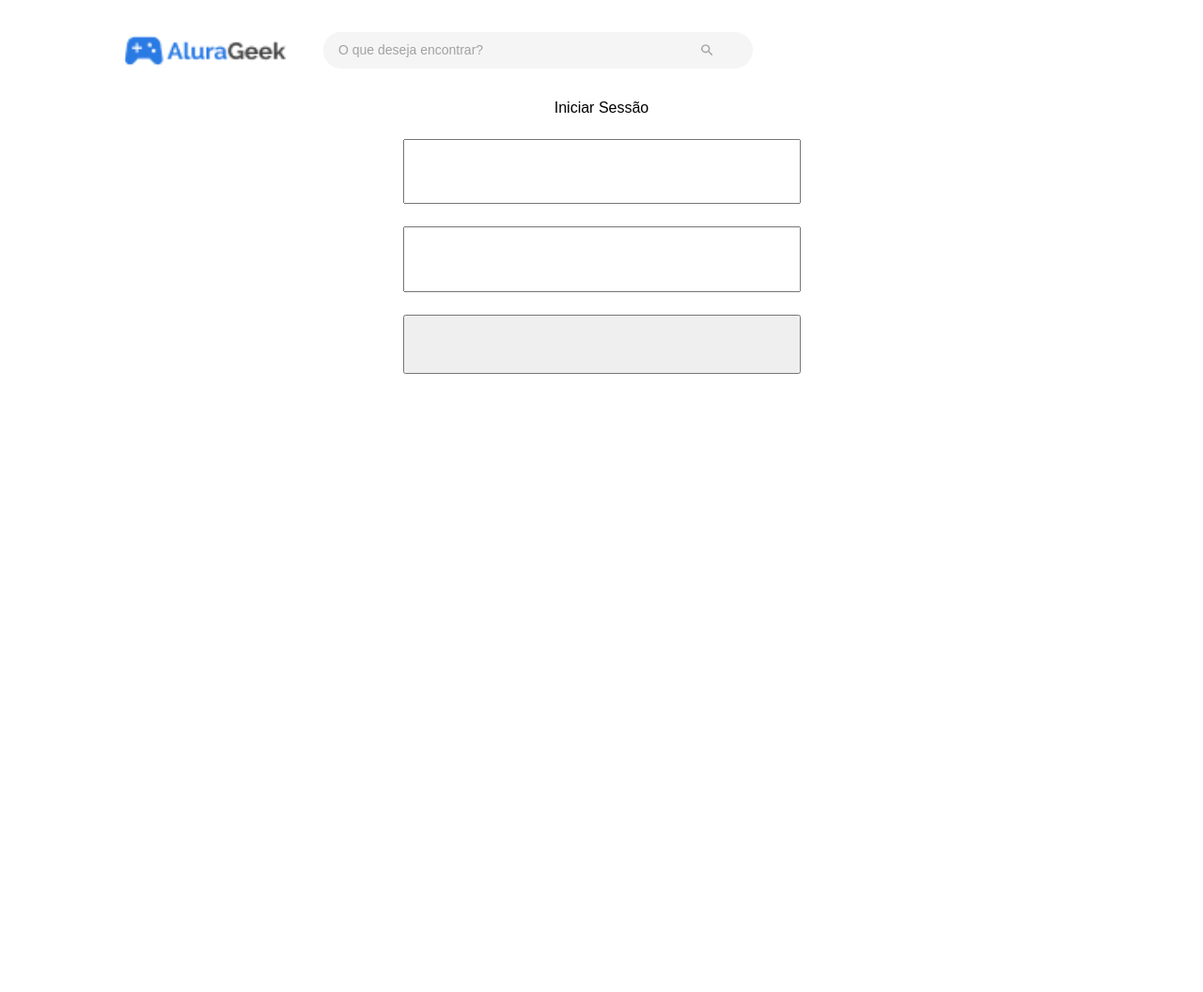
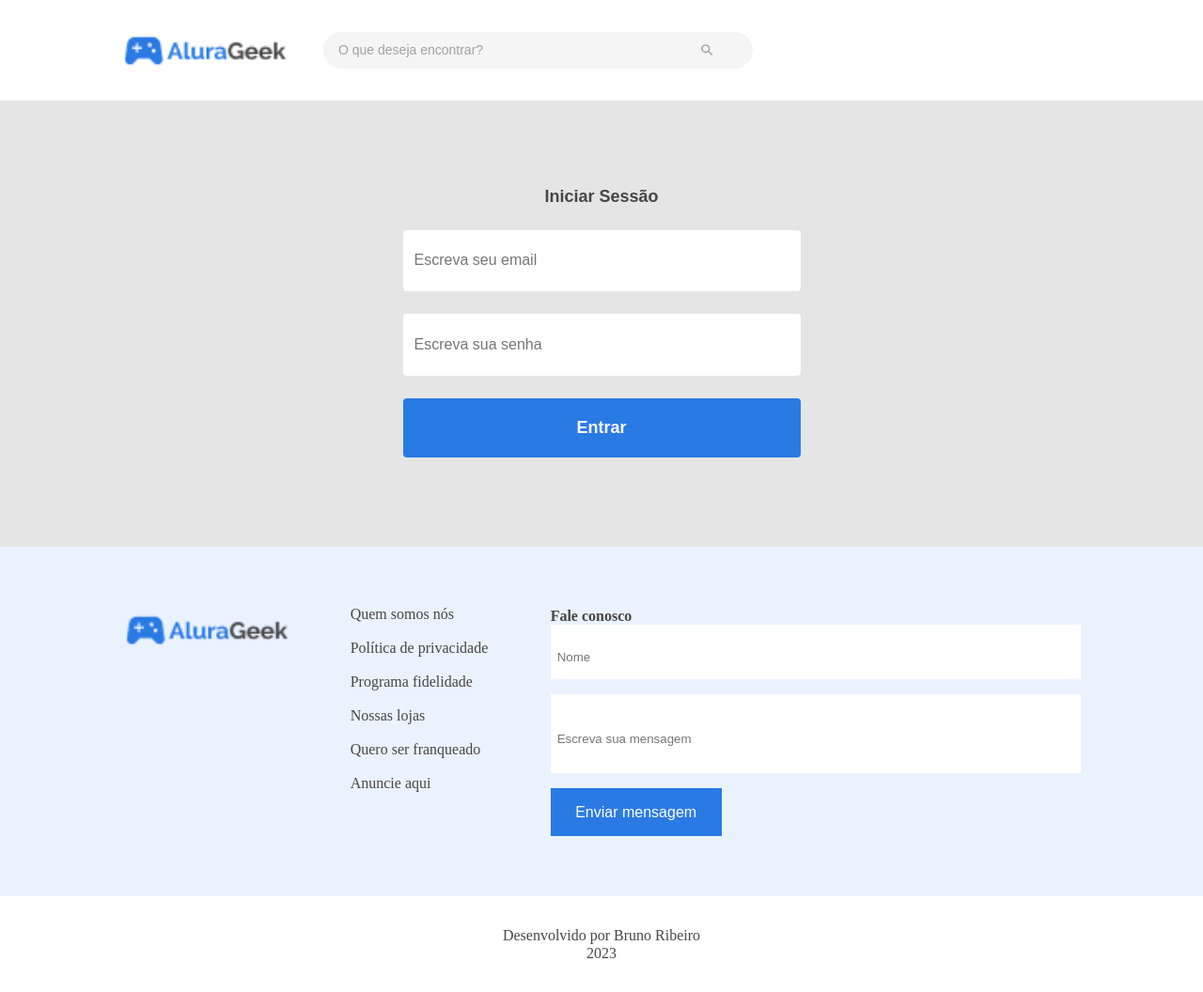
Before and after one commit to bruno-vribeiro/Challenge_e-commerce_alura, a plain HTML site: page login.html in a window 1280 px wide. Shown: the whole page at 94% size. Before the commit the page ends 800 px from the top, so only its background shows below. Drawn offline with Linux system fonts and the light colour scheme.

Commit message:
finalizandoo login

```diff
--- a/assets/css/footer.css
+++ b/assets/css/footer.css
@@ -1,5 +1,4 @@
 .rodape__contato div{
-    margin-top: 64px;
     display: flex;
     justify-content: space-evenly;
     padding: 64px;
--- a/assets/css/login.css
+++ b/assets/css/login.css
@@ -1,10 +1,14 @@
 .cabecalho__principal__botao{
     visibility: hidden;
+}
+main{
+    background: #E5E5E5;
 }
 .main__div{
     width: 423px;
     height: 291px;
     margin: 0 auto;
+    padding: 92px 0;
 }
 .main__div form{
     display: flex;
@@ -14,10 +18,38 @@
 .main__div form label{
     margin-bottom: 24.65px;
     text-align: center;
+    font-weight: 700;
+    font-size: 18px;
+    line-height: 21px;
+
+    /* Preto/100% */
+
+    color: #464646;
 
 
 }
 .main__input{
     height: 63.13px;
     margin-bottom: 24.65px;
+    background: #FFFFFF;
+    border-radius: 4px;
+    border: none;
+    color: #A2A2A2;
+    font-weight: 400;
+    font-size: 16px;
+    line-height: 20px;
 }
+.main__input::placeholder{
+    padding: 10px;
+}
+.main__input.submit{
+    background: #2A7AE4;
+    padding: 12px 16px;
+    font-weight: 600;
+    font-size: 18px;
+    line-height: 21px;
+
+    /* Preto/branco */
+
+    color: #FFFFFF;
+}
--- a/assets/css/main.css
+++ b/assets/css/main.css
@@ -1,6 +1,6 @@
 .principal{
     width: 88%;
-    margin: 0 auto;
+    margin: 64px auto;
 }
 .principal__secoes__titulo{
     display: flex;
--- a/login.html
+++ b/login.html
@@ -10,6 +10,7 @@
     <link rel="stylesheet" href="./assets/css/base.css">
     <link rel="stylesheet" href="./assets/css/header.css">
     <link rel="stylesheet" href="./assets/css/login.css">
+    <link rel="stylesheet" href="./assets/css/footer.css">
 </head>
 <body>
     <header class="cabecalho">
@@ -28,10 +29,53 @@
       <main>
         <div class="main__div">
             <form action="">
-                <label for="">Iniciar Sessão</label><input class="main__input" type="text" name="" id="">
-                <input class="main__input" type="email" name="" id="">
-                <input class="main__input" type="submit" value=""></form>
+                <label for="">
+                  Iniciar Sessão
+                </label>
+                <input class="main__input" type="email" placeholder="Escreva seu email">
+                <input class="main__input" type="password" placeholder="Escreva sua senha">
+                <input class="main__input submit" type="submit" value="Entrar"></form>
         </div>
       </main>
+      <footer class="rodape">
+        <section class="rodape__contato">
+          <div>
+            <img
+              src="./assets/img/Logo.png"
+              alt="O logo da AluraGeek"
+              class="rodape__contato__imagem"
+            />
+            <ul class="rodape__contato__lista">
+              <li class="rodape__contato__linha">
+                <a href="#">Quem somos nós</a>
+              </li>
+              <li class="rodape__contato__linha">
+                <a href="#">Política de privacidade</a>
+              </li>
+              <li class="rodape__contato__linha">
+                <a href="#">Programa fidelidade</a>
+              </li>
+              <li class="rodape__contato__linha"><a href="#">Nossas lojas</a></li>
+              <li class="rodape__contato__linha">
+                <a href="#">Quero ser franqueado</a>
+              </li>
+              <li class="rodape__contato__linha"><a href="#">Anuncie aqui</a></li>
+            </ul>
+            <form class="rodape__contato__formulario">
+              <label>Fale conosco</label>
+              <input type="text" id="nome" placeholder="Nome" />
+              <input
+                type="text"
+                id="mensagem"
+                placeholder="Escreva sua mensagem"
+              />
+              <input type="submit" value="Enviar mensagem" />
+            </form>
+          </div>
+        </section>
+        <section class="rodape__footer">
+          <p>Desenvolvido por Bruno Ribeiro<br />2023</p>
+        </section>
+      </footer>
 </body>
 </html>
```
